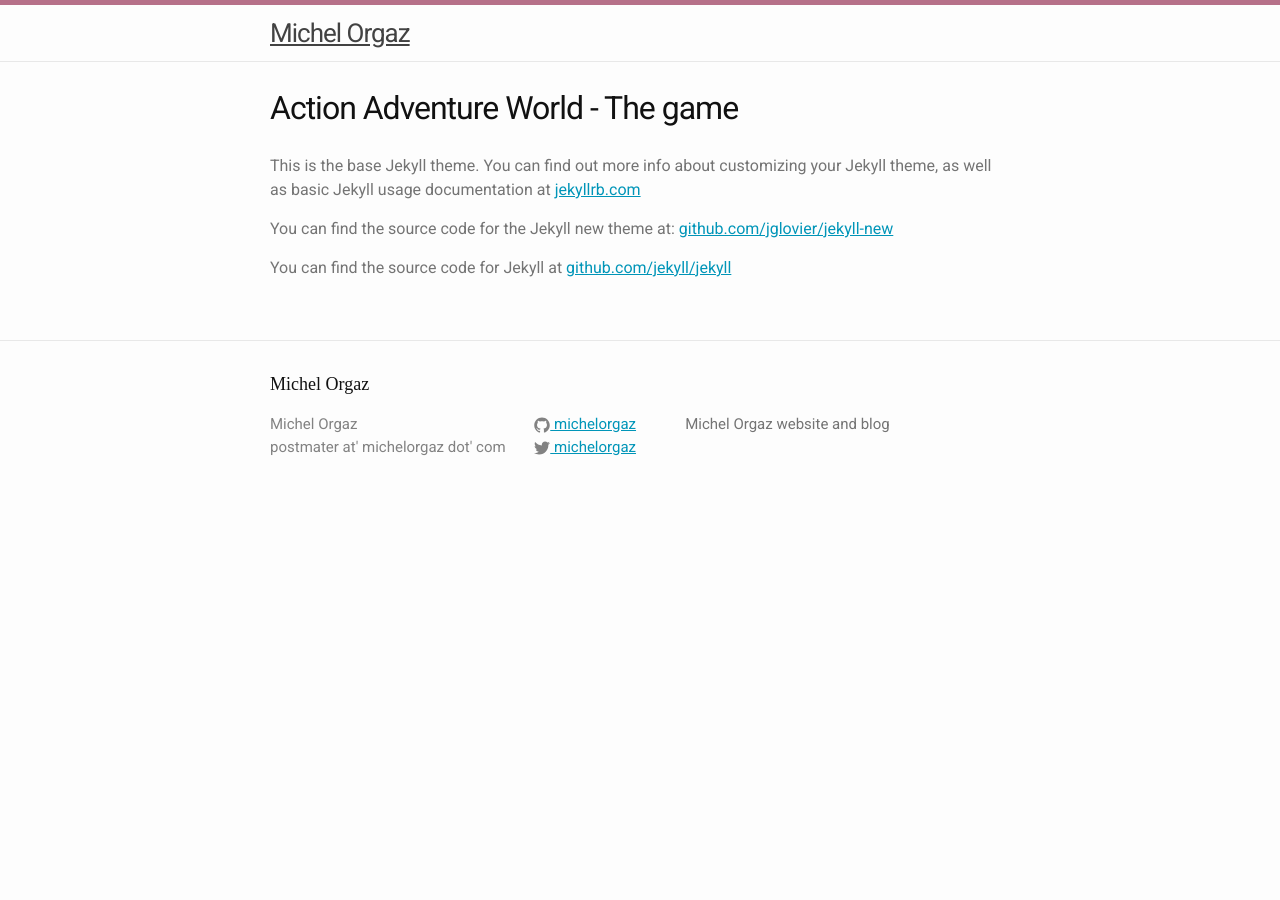
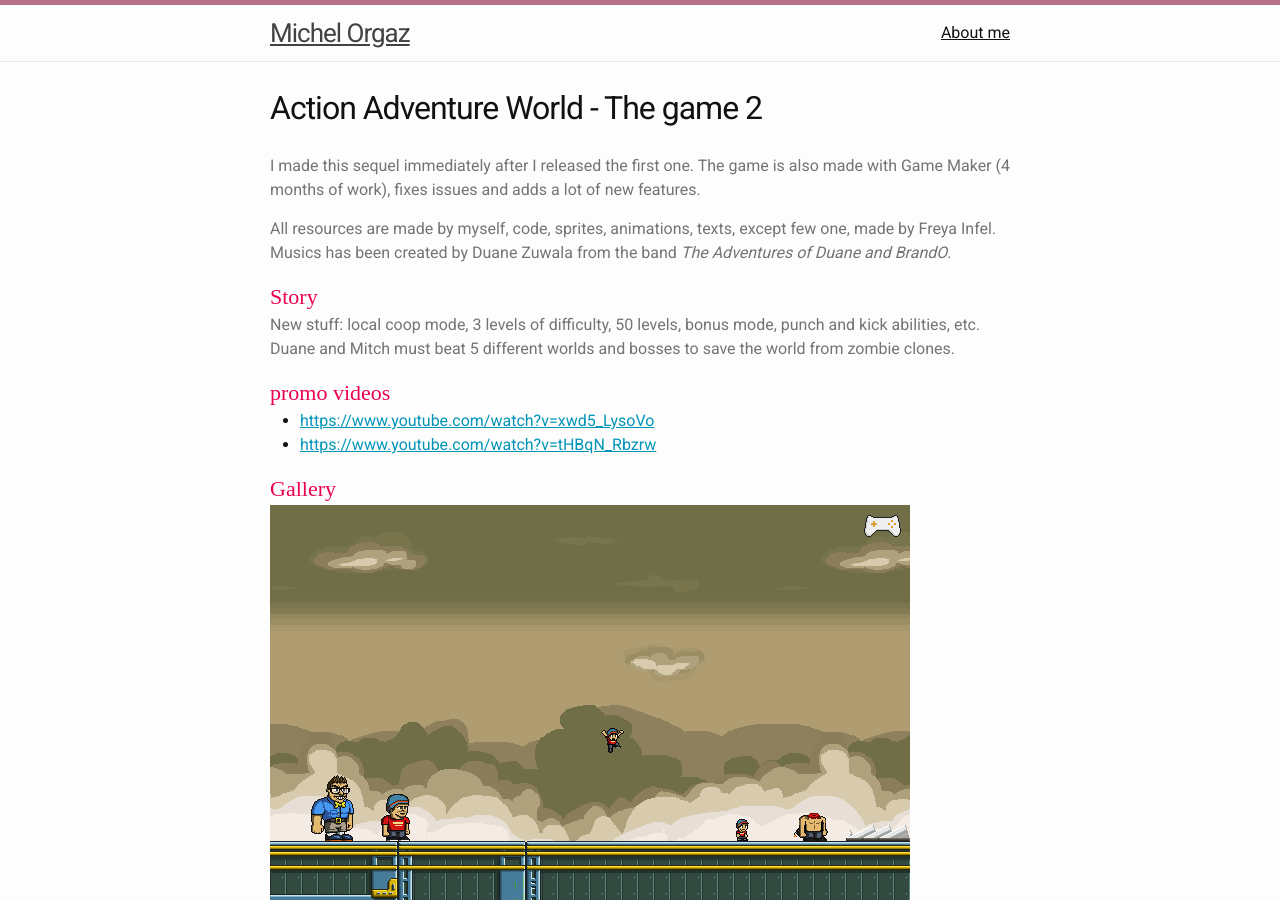
Before and after one commit to MichelOrgaz/michelorgaz.github.io, a Jekyll site: the page built from pages/old-stuff/action-adventure-world-the-game-episode-2.md, in a window 1280 px wide and 900 px high. Built offline with Jekyll 4.4.1, drawn with Linux system fonts in a browser that asks for light colours; some web fonts are replaced.

Commit message:
update pages

```diff
--- a/index.html
+++ b/index.html
@@ -26,8 +26,8 @@
     <h2>Featured projects</h2>
 
     <h3><a class="post-link" href="/action-adventure-world-the-game/">Action adventure World - The Game</a></h3>
-    <!--<h3><a class="post-link" href="/action-adventure-world-the-game-episode-2/">Action adventure World - The Game: Episode II</a></h3>
-    <h3><a class="post-link" href="/drawings/">Improve drawing</a></h3>-->
+    <h3><a class="post-link" href="/action-adventure-world-the-game-episode-2/">Action adventure World - The Game: Episode II</a></h3>
+    <!--<h3><a class="post-link" href="/drawings/">Improve drawing</a></h3>-->
 
 
 
--- a/pages/old-stuff/action-adventure-world-the-game-episode-2.md
+++ b/pages/old-stuff/action-adventure-world-the-game-episode-2.md
@@ -1,12 +1,29 @@
 ---
 layout: project
-title: Action Adventure World - The game
+title: Action Adventure World - The game 2
 menuhidden: 1
 permalink: /action-adventure-world-the-game-episode-2/
 ---
 
-This is the base Jekyll theme. You can find out more info about customizing your Jekyll theme, as well as basic Jekyll usage documentation at [jekyllrb.com](http://jekyllrb.com/)
+I made this sequel immediately after I released the first one. The game is also made with Game Maker (4 months of work), fixes issues and adds a lot of new features.
 
-You can find the source code for the Jekyll new theme at: [github.com/jglovier/jekyll-new](https://github.com/jglovier/jekyll-new)
+All resources are made by myself, code, sprites, animations, texts, except few one, made by Freya Infel.
+Musics has been created by Duane Zuwala from the band *The Adventures of Duane and BrandO*.
 
-You can find the source code for Jekyll at [github.com/jekyll/jekyll](https://github.com/jekyll/jekyll)
+##Story
+New stuff: local coop mode, 3 levels of difficulty, 50 levels, bonus mode, punch and kick abilities, etc.
+Duane and Mitch must beat 5 different worlds and bosses to save the world from zombie clones.
+
+##promo videos
+* [https://www.youtube.com/watch?v=xwd5_LysoVo](https://www.youtube.com/watch?v=xwd5_LysoVo)
+* [https://www.youtube.com/watch?v=tHBqN_Rbzrw](https://www.youtube.com/watch?v=tHBqN_Rbzrw)
+
+##Gallery
+<div class="gallery">
+  <img src="/images/old-stuff/aawtg2/screenshot100.png" />
+  <img src="/images/old-stuff/aawtg2/screenshot101.png" />
+  <img src="/images/old-stuff/aawtg2/screenshot103.png" />
+  <img src="/images/old-stuff/aawtg2/screenshot110.png" />
+  <img src="/images/old-stuff/aawtg2/screenshot113.png" />
+  <img src="/images/old-stuff/aawtg2/screenshot114.png" />
+</div>
```
Also changed, not shown: pages/about.md (+5 -4 lines), pages/old-stuff/action-adventure-world-the-game.md (+1 -1 lines).
